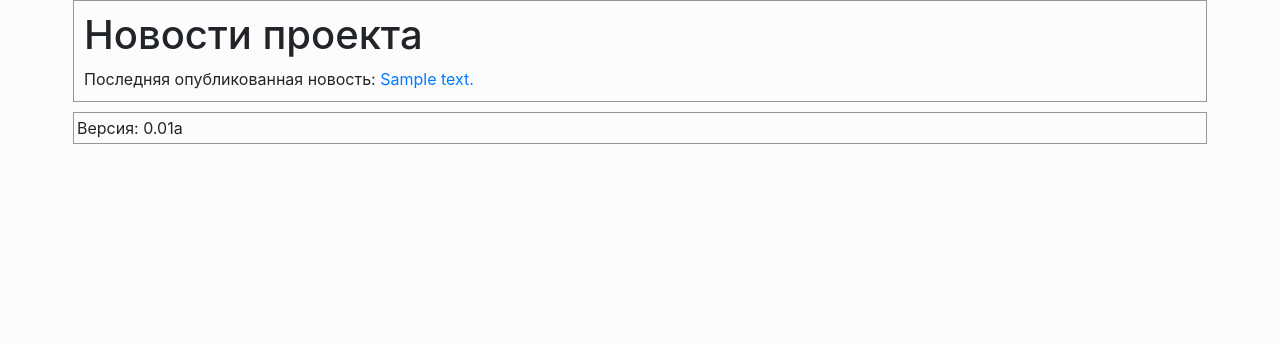
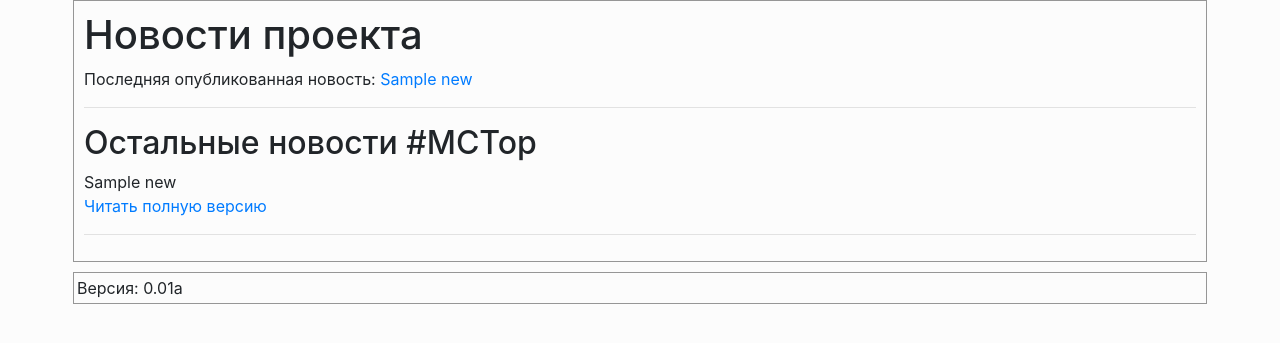
Before and after one commit to IlyaVorozhbit/Some.Thing, a PHP site: page / in a window 1280 px wide. Shown: the part 40-383 px from the top of the page. Run offline with PHP 8.4, Linux system fonts and the light colour scheme; tables that the repository leaves empty hold one stand-in row (values such as "Sample post"); some libraries are stand-ins or nearby versions.

Commit message:
Some fixes and updates...

```diff
--- a/design/modules/news/index.php
+++ b/design/modules/news/index.php
@@ -1,8 +1,23 @@
 <?php $last_post = News::get_last_news();?>
+<?php $news = News::get_posts();?>
 
 <h1>Новости проекта</h1>
 
-Последняя опубликованная новость:
-<a href="/index.php?module=news&mode=post&id=<?php echo $last_post['id'];?>">
-    <?php echo $last_post['preview'];?>
-</a>
+    <div class="news-list">
+
+        Последняя опубликованная новость:
+        <a href="/index.php?module=news&mode=post&id=<?php echo $last_post['id'];?>">
+            <?php echo $last_post['title'];?>
+        </a>
+
+        <hr>
+
+        <h2>Остальные новости #MCTop</h2>
+
+        <?php
+            foreach($news as $post){
+                require('partials/post.php');
+            }
+        ?>
+
+    </div>
--- /dev/null
+++ b/design/modules/news/partials/post.php
@@ -0,0 +1,12 @@
+<div class="post">
+
+    <div class="title">
+        <?php echo $post['title'];?>
+    </div>
+
+    <div class="read-more">
+        <a href="/index.php?module=news&mode=post&id=<?php echo $post['id'];?>">Читать полную версию</a>
+    </div>
+
+</div>
+<hr>
--- a/design/modules/news/post.php
+++ b/design/modules/news/post.php
@@ -1,5 +1,10 @@
 <?php $post = News::get_news_post_by_id($_GET['id'])?>
 <?php //var_dump($post)?>
+
+<ol class="breadcrumb">
+    <li><a href="/">Новости</a></li>
+    <li class="active"><?php echo $post['title'];?></li>
+</ol>
 
 <h1><?php echo $post['title'];?></h1><hr>
 <?php echo $post['full']?><br>
--- a/models/news.php
+++ b/models/news.php
@@ -7,7 +7,11 @@
         }
 
         public static function get_news_post_by_id($id){
-            return Core::db()->Query('select * from mctop_news where id = 1', [$id])[0];
+            return Core::db()->Query("select * from mctop_news where id = '$id'")[0];
+        }
+
+        public static function get_posts($count = 10){
+            return Core::db()->Query("select * from mctop_news order by id desc limit $count");
         }
 
     }
```
